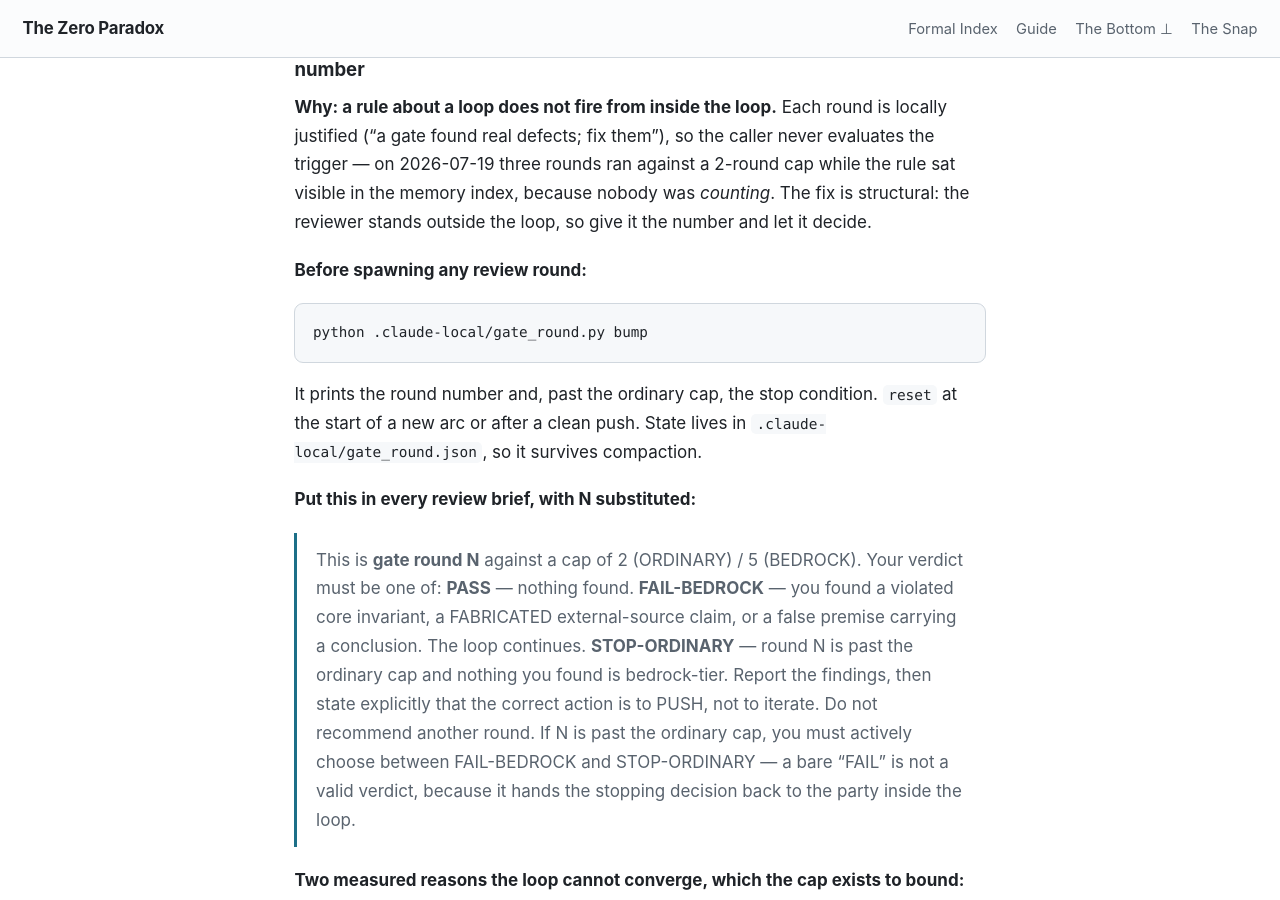
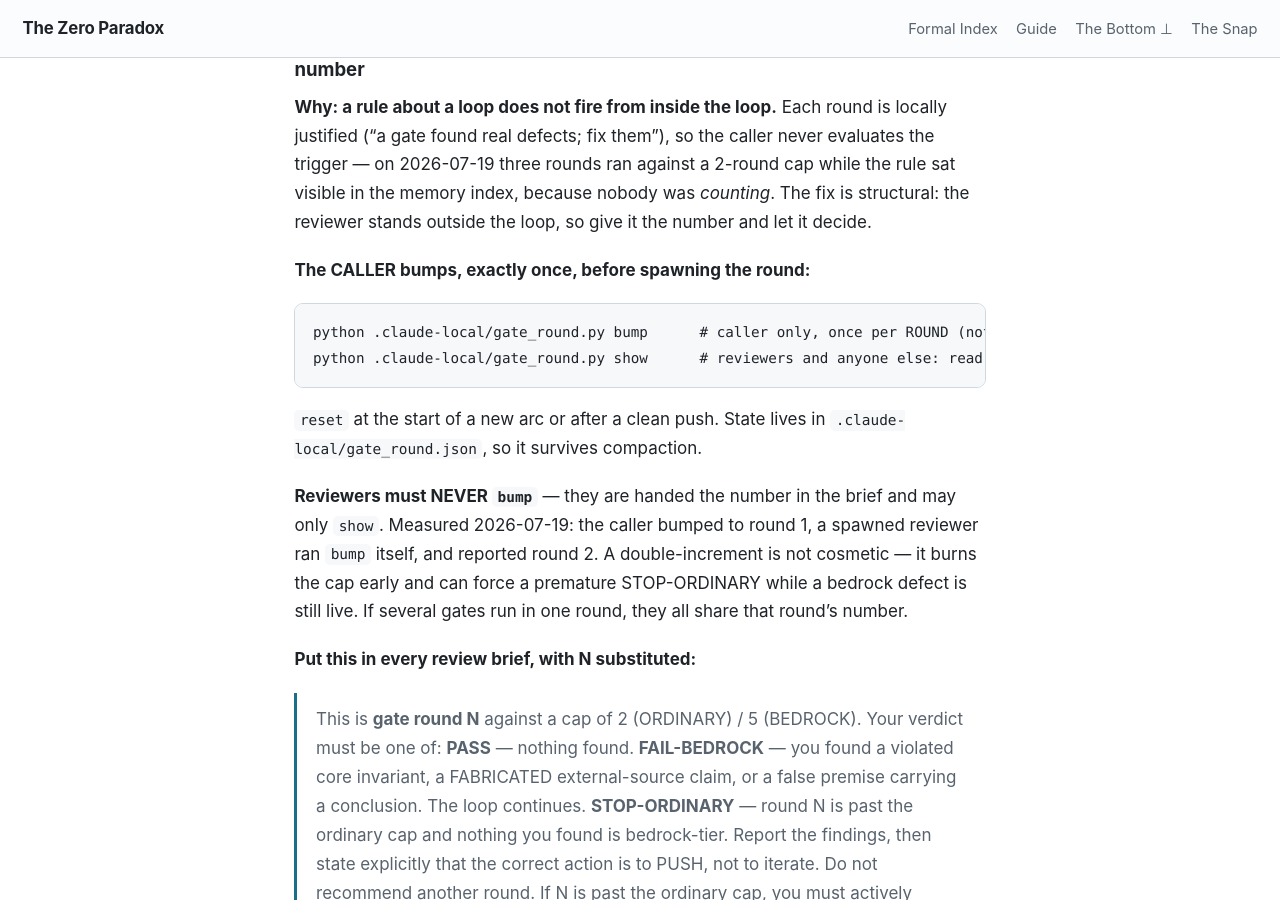
Before and after one commit to timbrigham/ZeroParadox, a Jekyll site: the page built from CLAUDE.md, in a window 1280 px wide and 900 px high, scrolled down 3908 px. Built offline with Jekyll 4.4.1, drawn with Linux system fonts in a browser that asks for light colours; our own code applies the rules of GitHub Pages for plain Markdown files.

Commit message:
@ adversary round 1: fix the surviving 'choice in the Ordinal type' premise in MANIFEST; drop redundant Fin 3 instance (Mathlib has it); reviewers must never bump the round counter

````diff
--- a/CLAUDE.md
+++ b/CLAUDE.md
@@ -53,12 +53,18 @@
 against a 2-round cap while the rule sat visible in the memory index, because nobody was *counting*. The
 fix is structural: the reviewer stands outside the loop, so give it the number and let it decide.
 
-**Before spawning any review round:**
+**The CALLER bumps, exactly once, before spawning the round:**
 ```
-python .claude-local/gate_round.py bump
+python .claude-local/gate_round.py bump      # caller only, once per ROUND (not per gate)
+python .claude-local/gate_round.py show      # reviewers and anyone else: read-only
 ```
-It prints the round number and, past the ordinary cap, the stop condition. `reset` at the start of a new
-arc or after a clean push. State lives in `.claude-local/gate_round.json`, so it survives compaction.
+`reset` at the start of a new arc or after a clean push. State lives in `.claude-local/gate_round.json`,
+so it survives compaction.
+
+**Reviewers must NEVER `bump`** — they are handed the number in the brief and may only `show`. Measured
+2026-07-19: the caller bumped to round 1, a spawned reviewer ran `bump` itself, and reported round 2. A
+double-increment is not cosmetic — it burns the cap early and can force a premature STOP-ORDINARY while a
+bedrock defect is still live. If several gates run in one round, they all share that round's number.
 
 **Put this in every review brief, with N substituted:**
 > This is **gate round N** against a cap of 2 (ORDINARY) / 5 (BEDROCK). Your verdict must be one of:
````
Also changed, not shown: ZeroParadox/MANIFEST.md (+2 -2 lines), 5 other files.
